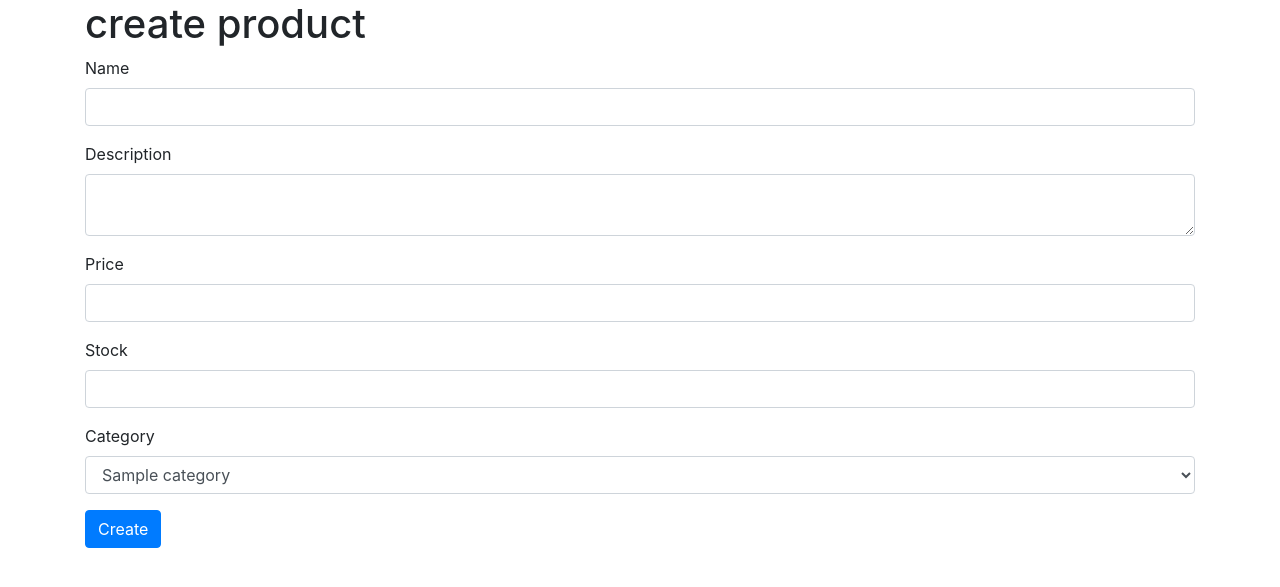
After one commit to richie20502/dsm_31_clase, a PHP site: template src/Views/products/create.php in a window 1280 px wide. The commit adds this page. Shown: the top 587 px of the page. Run offline with PHP 8.4, Linux system fonts and the light colour scheme; the template is opened without the code that fills it: most values are stand-ins (such as "Sample title", 1, 10 or a date in 2020).

Commit message:
clase 20240706

```diff
--- a/routes.php
+++ b/routes.php
@@ -14,6 +14,9 @@
 $router->add('/logout','AuthController@logout');
 
 
+$router->add('/products/create','ProductController@create');
+
+
 
 
 return $router;
--- a/src/Controllers/AuthController.php
+++ b/src/Controllers/AuthController.php
@@ -8,7 +8,7 @@ class AuthController{
     private $db;
 
     public function __construct(){
-        $this->db = new Database();
+        $this->db = Database::getInstance();
     }
 
     public function showlogin(){
--- /dev/null
+++ b/src/Views/products/create.php
@@ -0,0 +1,47 @@
+<!DOCTYPE html>
+<html lang="en">
+
+<head>
+    <meta charset="UTF-8">
+    <meta name="viewport" content="width=device-width, initial-scale=1.0">
+    <title>Create Product</title>
+    <link rel="stylesheet" href="https://stackpath.bootstrapcdn.com/bootstrap/4.5.2/css/bootstrap.min.css">
+</head>
+
+<body>
+    <div class="container">
+        <h1>create product</h1>
+        <form action="">
+            <div class="form-group">
+                <label for="name">Name</label>
+                <input type="text" class="form-control" id="name" name="name" required>
+            </div>
+            <div class="form-group">
+                <label for="description">Description</label>
+                <textarea class="form-control" id="description" name="description"></textarea>
+            </div>
+            <div class="form-group">
+                <label for="price">Price</label>
+                <input type="number" step="0.01" class="form-control" id="price" name="price" required>
+            </div>
+            <div class="form-group">
+                <label for="stock">Stock</label>
+                <input type="number" class="form-control" id="stock" name="stock" required>
+            </div>
+            <div class="form-group">
+                <label for="category_id">Category</label>
+                <select class="form-control" name="" id="">
+                    <?php foreach($categories as $category): ?>
+                        <option value="<?php echo $category['id'] ?>">
+                            <?php echo $category['name'] ?>
+                        </option>
+                    <?php endforeach; ?>
+                </select>
+            </div>
+            <button type="submit" class="btn btn-primary">Create</button>
+        </form>
+    </div>
+
+</body>
+
+</html>
```
Also changed, not shown: src/Controllers/ProductController.php (added, +17 -0 lines), src/Core/Database.php (+13 -1 lines), src/Models/Category.php (added, +22 -0 lines).
